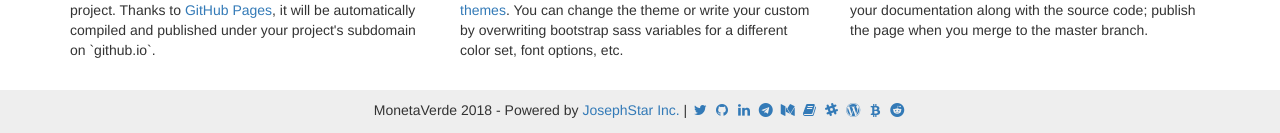
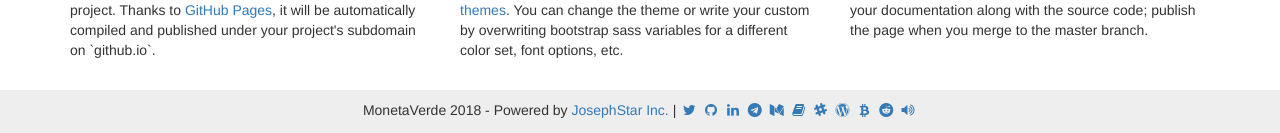
Before and after one commit to ammogcoder/www, a Jekyll site: the page built from index.html, in a window 1280 px wide and 980 px high. Shown: the part 844-977 px from the top of the window. Built offline with Jekyll 4.4.1, drawn with Linux system fonts in a browser that asks for light colours; nearby versions of some CDN libraries.

Commit message:
Update footer.html

```diff
--- a/_includes/footer.html
+++ b/_includes/footer.html
@@ -14,6 +14,7 @@
             <a href="{{ site.blog_url }}"><i class="fa fa-wordpress fa-fw" aria-hidden="true"></i></a>
             <a href="{{ site.coinmarketcap_url }}"><i class="fa fa-bitcoin fa-fw" aria-hidden="true"></i></a>
             <a href="{{ site.reddit_url }}"><i class="fa fa-reddit fa-fw" aria-hidden="true"></i></a>
+            <a href="{{ site.bitcointalk_url }}"><i class="fa fa-volume-up fa-fw" aria-hidden="true"></i></a>
 
         </p>
 
```
